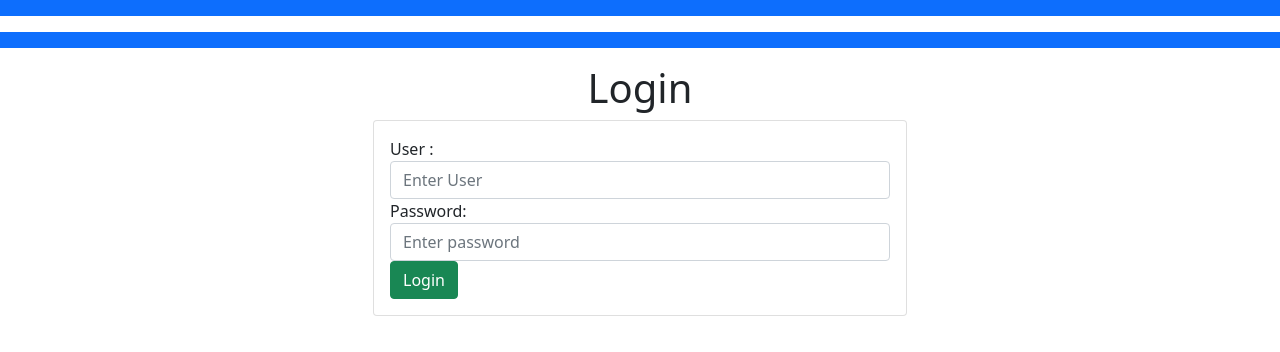
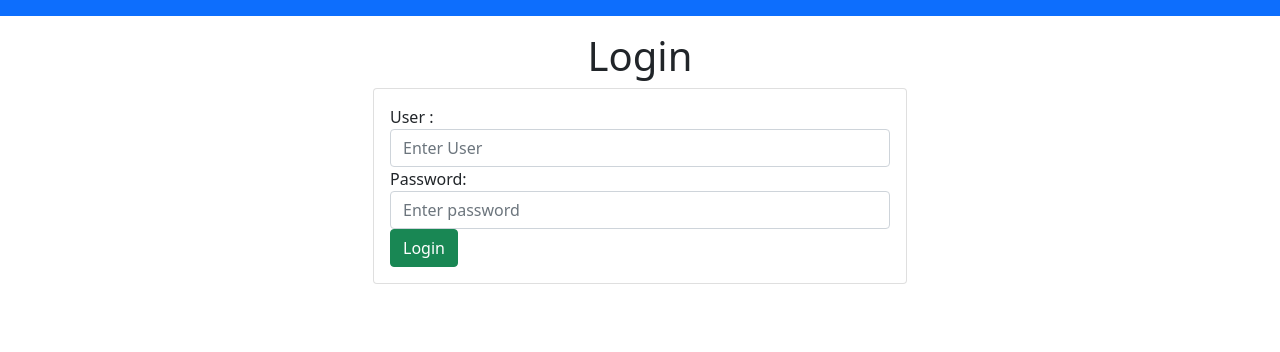
Before and after one commit to jpinzon2020/frontend_proyecto_web, an Angular app: page /login in a window 1280 px wide. Shown: the top 352 px of the page. Built offline with nearby package versions, Linux system fonts and the light colour scheme.

Commit message:
Se ajusta error en login y direccionamiento a cerrar sesiòn.

```diff
--- a/src/app/app-routing.module.ts
+++ b/src/app/app-routing.module.ts
@@ -4,9 +4,9 @@ import { LoginComponent } from './components/login/login.component';
 import { LogoutComponent } from './components/logout/logout.component';
 
 const routes: Routes = [
-  {path: 'login',component:LoginComponent},
-  {path: '', redirectTo:'login', pathMatch: 'full'},
-  {path: 'logout', component:LogoutComponent}
+  { path: 'login', component: LoginComponent },
+  { path: '', redirectTo: 'login', pathMatch: 'full'},
+  { path: 'logout', component: LoginComponent }
 ];
 
 @NgModule({
--- a/src/app/app.component.html
+++ b/src/app/app.component.html
@@ -18,24 +18,3 @@
   <div class="container mt-3">
     <router-outlet></router-outlet>
 </div>
-
-<div>
-  <nav class="navbar navbar-expand navbar-dark bg-primary">
-    <div class="navbar-nav mr-auto">
-      <li class="nav-item">
-        <a *ngIf="isLoggedIn" routerLink="listBook" class="nav-link">Books List</a>
-      </li>
-      <li class="nav-item">
-        <a *ngIf="isLoggedIn" routerLink="addAuthor" class="nav-link">Add Author</a>
-      </li>
-      <li class="nav-item">
-        <a *ngIf="isLoggedIn" routerLink="addBook" class="nav-link">Add Book</a>
-      </li>
-      <li class="nav-item">
-        <a *ngIf="isLoggedIn" class="nav-link" href="/logout" (click)=handleLogout()>Logout</a>
-      </li>
-    </div>
-  </nav>
-  <div class="container mt-3">
-    <router-outlet></router-outlet>
-</div>
```
